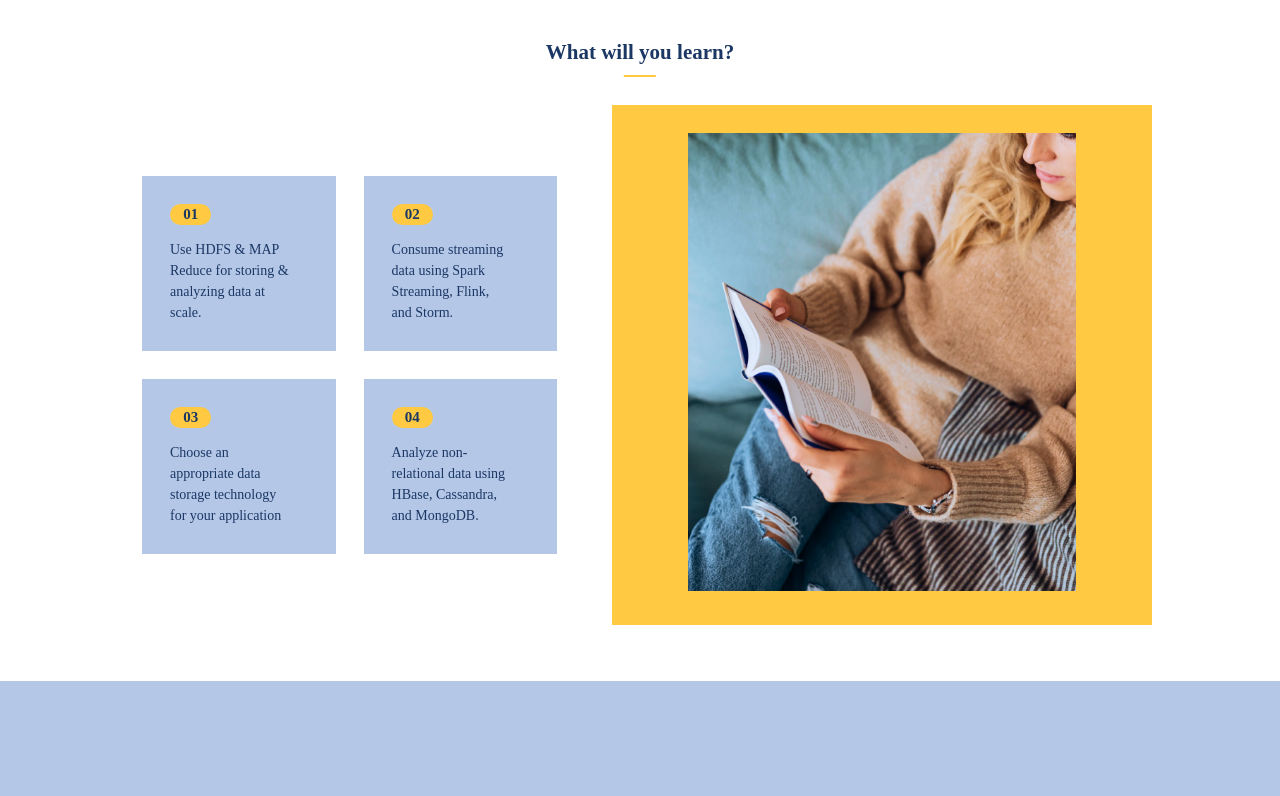
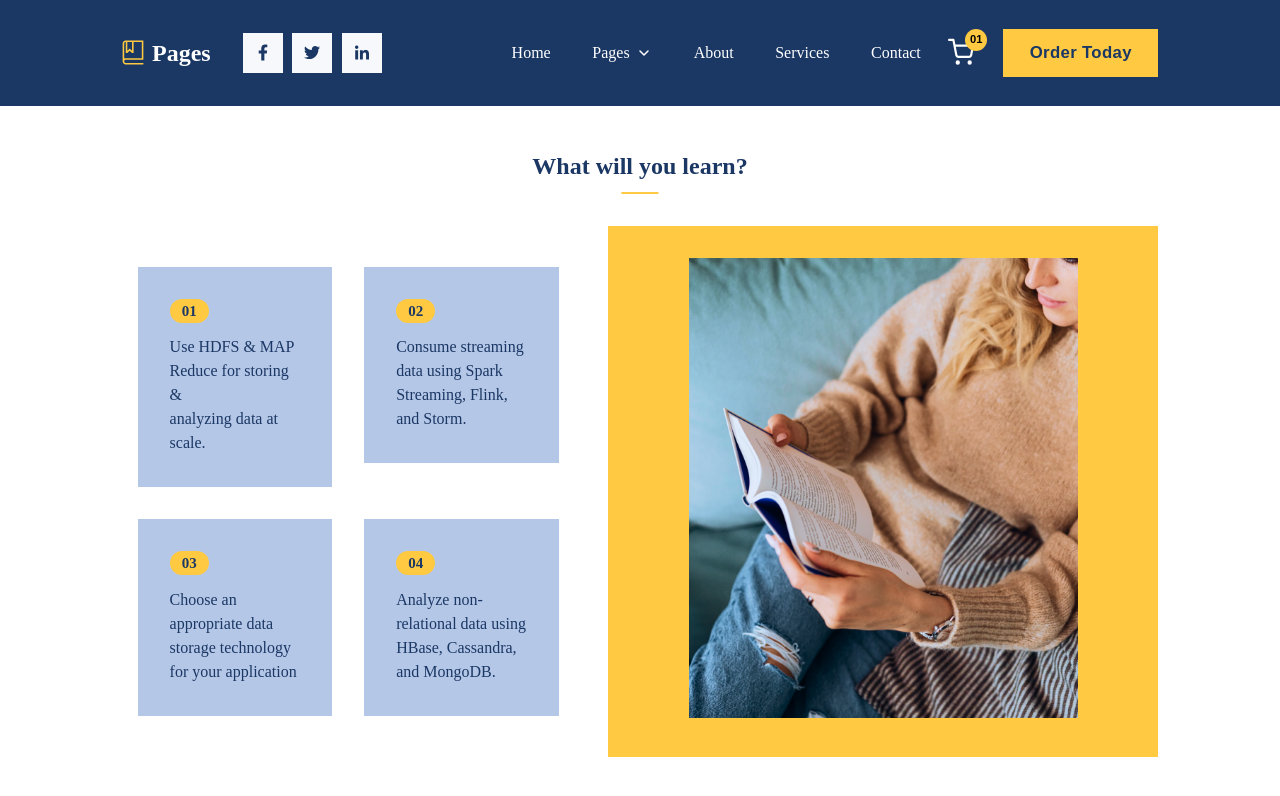
Before and after one commit to titlyn/WEEKLY_DECEMBER_FRONT_2, a plain HTML site: page index.html in a window 1280 px wide. Drawn offline with Linux system fonts and the light colour scheme; a web font is replaced by a local one.

Commit message:
header desk done

```diff
--- a/index.html
+++ b/index.html
@@ -9,6 +9,52 @@
 <body>
     <div id="loader"></div>
     <div id="main-content">
+        <header>
+            <a href="/index.html" id="logo">
+                <img src="/assets/img/logo/pages.svg" alt="Pages logo">
+                <span> Pages</span>
+            </a>
+            <nav>
+                <div id="spacer"></div>
+
+                <div id="social-media-links">
+                    <a href="www.facebook.com" target="_blank">
+                        <img src="/assets/img/logo/facebook.svg" alt="Facebook logo">
+                    </a>
+                    <a href="www.twitter.com" target="_blank">
+                        <img src="/assets/img/logo/twitter.svg" alt="Twitter logo">
+                    </a>
+                    <a href="www.linkedin.com" target="_blank">
+                        <img src="/assets/img/logo/linkedin.svg" alt="Linkedin logo">
+                    </a>
+                </div>
+
+                <div id="nav-content">
+                    <div id="menu">
+                        <div id="main-menu">
+                            <a href="/index.html">Home</a>
+                            <a href="#">
+                                Pages
+                                <img src="/assets/img/svg/expand_arrow.svg" alt="expand arrow">
+                            </a>
+                            <a href="#">About</a>
+                            <a href="#">Services</a>
+                            <a href="#">Contact</a>
+                        </div>
+
+                        <button name="Cart" id="cart-btn">
+                            <img src="/assets/img/svg/cart.svg" alt="Cart">
+                            <span id="cart-content-number">01</span>
+                        </button>
+                    </div>
+
+                    <button id="nav-order" name="Order today">
+                        Order Today
+                    </button>
+                </div>
+            </nav>
+        </header>
+
         <div id="learn" class="learn_about">
             <div class="boite">
                 <h2 class="contain_title">
@@ -604,7 +650,7 @@
             <div class="bottom_footer">
                 &copy; Drafted by <span class="white">VictorFlow</span> - Powered by <span class="white">Webflow</span>
             </div>
-        </footer>
+        </footer>ad (header desk done)
     </div>
 </body>
 </html>
--- a/src/styles/main.css
+++ b/src/styles/main.css
@@ -44,7 +44,7 @@
 */
 :root {
 	--horiz-padding : 15%;
-	--vert-padding : 2.5rem;
+	--vert-padding : 2rem;
 
     --dark-blue: #1B3764;
     --yellow: #FFCA42;
@@ -101,16 +101,29 @@ button:hover, a:hover{
 	position: relative;
 }
 
+@media only screen and (max-width: 1600px) {
+	:root{
+		--horiz-padding : 9.5%;
+		--vert-padding : 2rem;
+		font-size: 16px;
+	}
+}
+
 @media only screen and (max-width: 1500px) {
 	:root{
-		--horiz-padding : 10%;
+	}
+}
+
+@media only screen and (max-width: 1200px) {
+	:root{
 		font-size: 14px;
+		--horiz-padding : 8%;
 		--vert-padding : 2rem;
 	}
 }
 
 @media only screen and (max-width: 992px) {
-    :root{
+	:root{
         --horiz-padding: 4%;
     }
 }
--- a/src/styles/part1.css
+++ b/src/styles/part1.css
@@ -0,0 +1,139 @@
+header, header #logo, nav, #nav-content, #menu, #main-menu, #main-menu a, nav #social-media-links, nav #social-media-links a{
+    display: flex;
+    align-items: center;
+}
+
+header{
+    background-color: var(--dark-blue);
+    color: white;
+
+    padding: 1.8rem var(--horiz-padding);
+
+    justify-content: space-between;
+    gap: 2rem;
+}
+
+header #logo{
+    font-size: 1.5rem;
+    font-weight: 700;
+
+    gap: 0.5rem;
+}
+
+header #logo img{
+    width: 1.4rem;
+    height: auto;
+}
+
+nav{
+    width: 100%;
+    justify-content: space-between;
+}
+
+nav #spacer{
+    display: none;
+}
+
+nav #social-media-links{
+    gap: 0.6rem;
+}
+
+nav #social-media-links a{
+    justify-content: center;
+
+    background-color: var(--white);
+    width: 2.5rem;
+    height: 2.5rem;
+}
+
+#nav-content{
+    gap: 1.8rem;
+}
+
+#menu{
+    gap: 1.2rem
+}
+
+#main-menu{
+    gap: 1.6rem;
+    font-weight: 500;
+}
+
+#main-menu a{
+    font-size: 1rem;
+    padding: 0 0.5rem;
+
+    gap : 0.4rem
+}
+
+nav #cart-btn{
+    border: none;
+    background-color: transparent;
+
+    width: 1.65rem;
+    height: max-content;
+
+    position: relative;
+}
+
+nav #cart-btn img{
+    width: 100%;
+    height: 100%;
+}
+
+nav #cart-btn #cart-content-number{
+    position: absolute;
+    right: -.8rem;
+    top: -.6rem;
+
+    aspect-ratio: 1/1;
+
+    background-color: var(--yellow);
+    font-size: .7rem;
+    font-weight: 700;
+    padding: .3rem;
+
+    border-radius: 50%;
+    -webkit-border-radius: 50%;
+    -moz-border-radius: 50%;
+    -ms-border-radius: 50%;
+    -o-border-radius: 50%;
+}
+
+#nav-order{
+    display: flex;
+    padding: 0.82rem 1.6rem;
+    justify-content: center;
+    align-items: center;
+
+    border: .5px solid var(--yellow);
+    background-color: var(--yellow);
+    color: var(--dark-blue);
+
+    font-size: 1.05rem;
+    font-weight: 700;
+    letter-spacing: 0.02rem;
+}
+
+@media only screen and (max-width: 992px) {
+    nav, #nav-content, #menu, #main-menu{
+        flex-direction: column;
+    }
+
+    nav{
+        position: absolute;
+            top: 0;
+            left: 0;
+
+        width: 100%;
+        height: 100vh;
+        padding: var(--vert-padding) var(--horiz-padding);
+
+        background-color: var(--dark-blue);
+    }
+
+    nav #spacer{
+        display: flex;
+        border: 2px solid red;
+    }
+}
```
Also changed, not shown: assets/img/logo/pages.svg (added).
